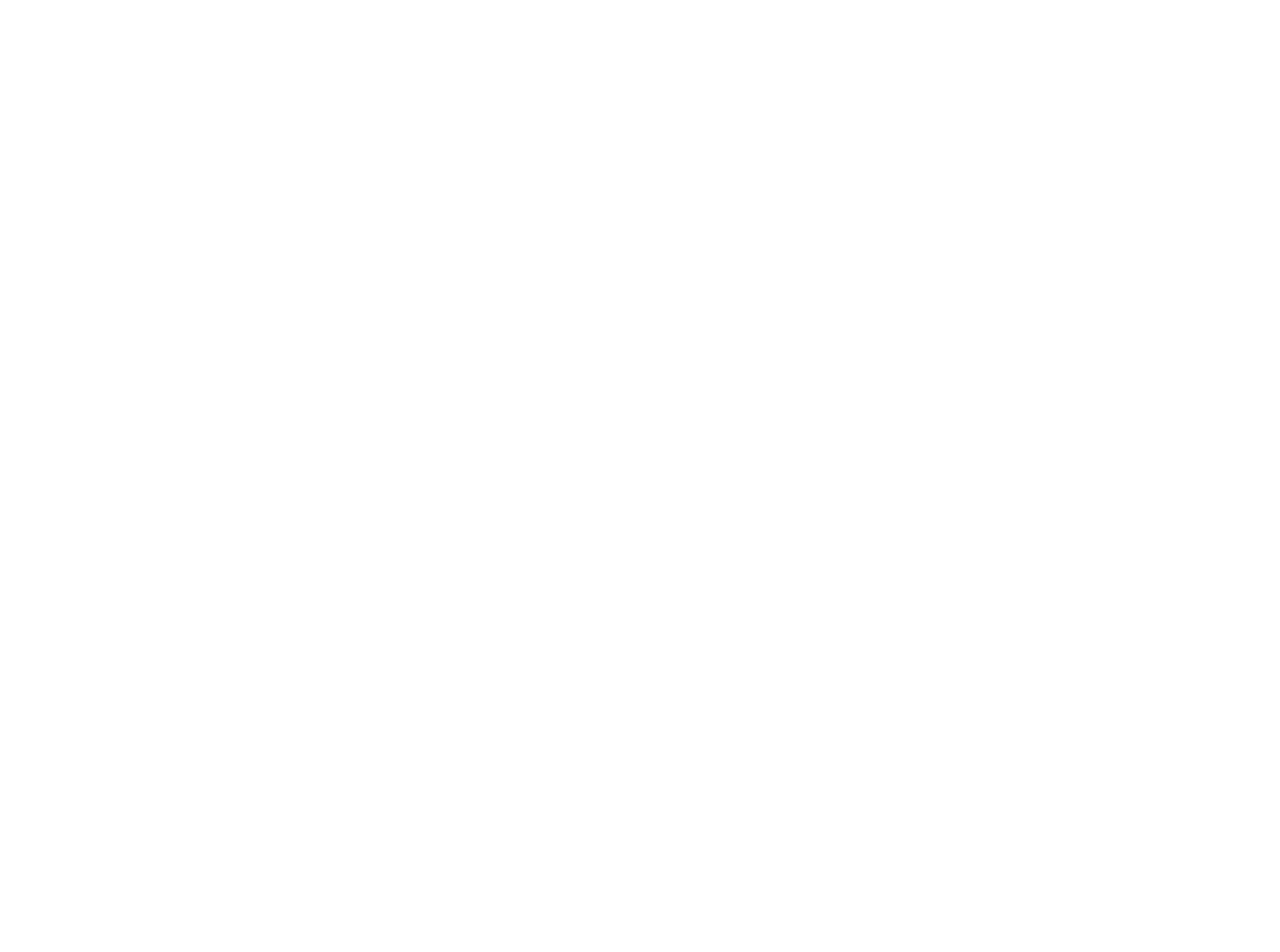
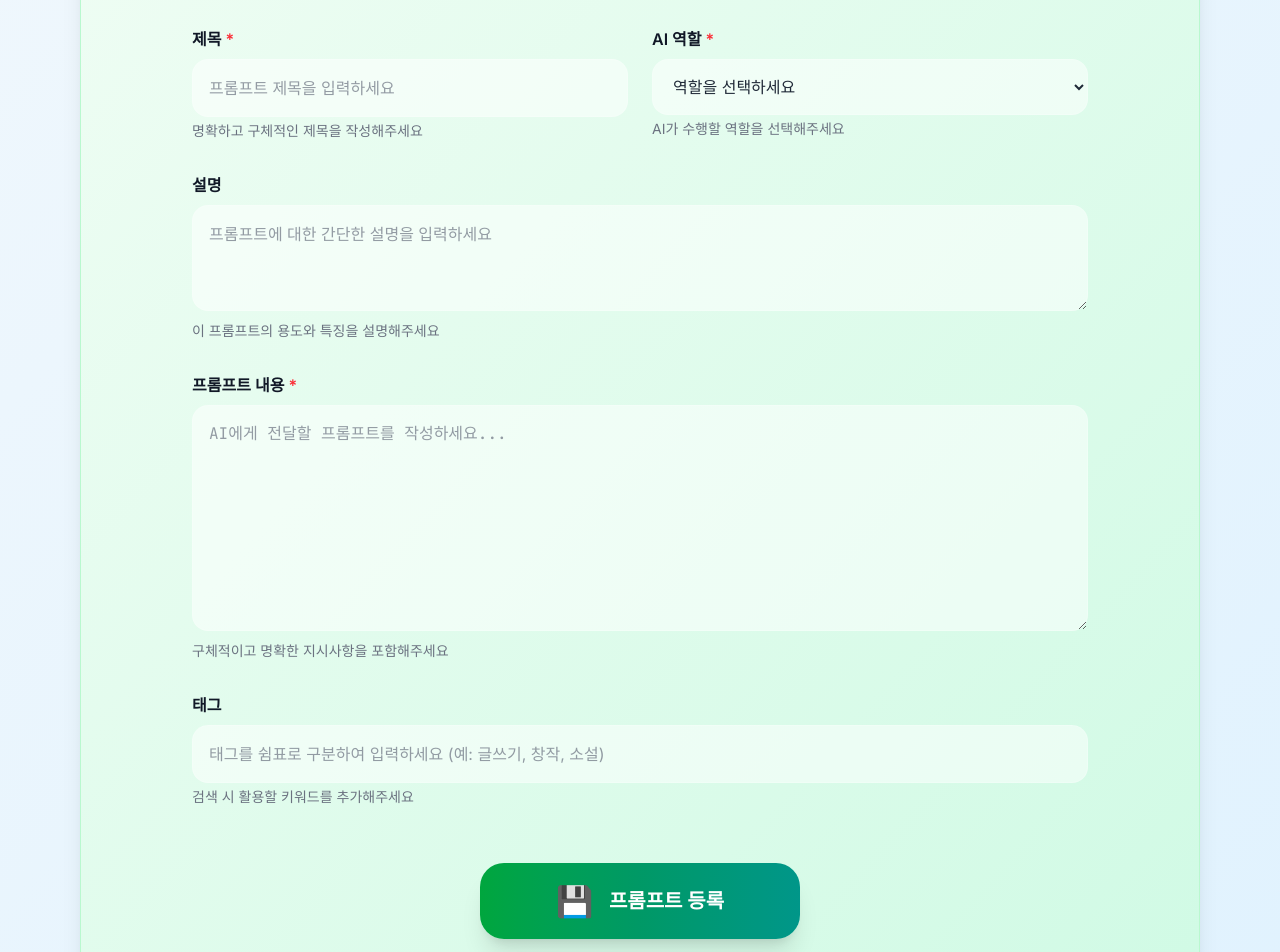
Before and after one commit to life-is-like-a-game-lilag/Prompt, a Next.js app: page / in a window 1280 px wide. Shown: the part 1560-2512 px from the top of the page. Before the commit the page ends 1379 px from the top, so only its background shows below. Built offline with nearby package versions, Linux system fonts and the light colour scheme.

Commit message:
📝 프롬프트 등록 폼 구현 - 제목/역할/설명/내용/태그 입력 필드, 유효성 검사, 접근성 힌트, 그라디언트 디자인, 완전한 ARIA 라벨링 및 키보드 네비게이션 지원

```diff
--- a/src/app/page.tsx
+++ b/src/app/page.tsx
@@ -180,6 +180,138 @@
             </div>
           </div>
         </section>
+
+        {/* 프롬프트 등록 섹션 */}
+        <section className="mb-12 lg:mb-16" aria-labelledby="prompt-registration-section" id="prompt-registration">
+          <div className="bg-gradient-to-br from-green-50 to-emerald-100 dark:from-gray-800 dark:to-gray-900 rounded-2xl lg:rounded-3xl p-6 lg:p-8 shadow-xl border border-green-200 dark:border-gray-700">
+            <div className="mb-6 lg:mb-8">
+              <div className="flex items-center justify-center w-16 h-16 lg:w-20 lg:h-20 bg-gradient-to-br from-green-500 to-emerald-600 rounded-full mb-4 shadow-lg mx-auto" aria-hidden="true">
+                <span className="text-3xl lg:text-4xl" role="img" aria-label="연필 이모지">✏️</span>
+              </div>
+              <h2 id="prompt-registration-section" className="text-2xl lg:text-3xl font-bold theme-text-primary mb-3 lg:mb-4 text-center">
+                프롬프트 등록
+              </h2>
+              <p className="theme-text-secondary text-center max-w-2xl mx-auto text-sm lg:text-base">
+                새로운 프롬프트를 작성하고 저장하여 언제든지 재사용하세요
+              </p>
+            </div>
+
+            {/* 등록 폼 */}
+            <form className="space-y-6 lg:space-y-8 max-w-4xl mx-auto" aria-label="프롬프트 등록 폼">
+              {/* 제목과 역할 */}
+              <div className="grid grid-cols-1 lg:grid-cols-2 gap-4 lg:gap-6">
+                <div>
+                  <label htmlFor="prompt-title" className="block text-sm lg:text-base font-semibold theme-text-primary mb-2">
+                    제목 <span className="text-red-500" aria-label="필수 입력">*</span>
+                  </label>
+                  <input
+                    type="text"
+                    id="prompt-title"
+                    placeholder="프롬프트 제목을 입력하세요"
+                    className="w-full px-4 py-3 lg:py-4 border border-gray-300 dark:border-gray-600 rounded-xl lg:rounded-2xl theme-input focus:ring-2 focus:ring-green-500 focus:border-transparent text-sm lg:text-base"
+                    required
+                    aria-describedby="prompt-title-hint"
+                  />
+                  <p id="prompt-title-hint" className="text-xs lg:text-sm theme-text-secondary mt-1">
+                    명확하고 구체적인 제목을 작성해주세요
+                  </p>
+                </div>
+
+                <div>
+                  <label htmlFor="prompt-role" className="block text-sm lg:text-base font-semibold theme-text-primary mb-2">
+                    AI 역할 <span className="text-red-500" aria-label="필수 입력">*</span>
+                  </label>
+                  <select
+                    id="prompt-role"
+                    className="w-full px-4 py-3 lg:py-4 border border-gray-300 dark:border-gray-600 rounded-xl lg:rounded-2xl theme-input focus:ring-2 focus:ring-green-500 focus:border-transparent text-sm lg:text-base"
+                    required
+                    aria-describedby="prompt-role-hint"
+                  >
+                    <option value="">역할을 선택하세요</option>
+                    <option value="assistant">AI 어시스턴트</option>
+                    <option value="creative">창작 도우미</option>
+                    <option value="technical">기술 전문가</option>
+                    <option value="educational">교육 도우미</option>
+                    <option value="analyst">분석 전문가</option>
+                    <option value="writer">작가</option>
+                    <option value="translator">번역가</option>
+                  </select>
+                  <p id="prompt-role-hint" className="text-xs lg:text-sm theme-text-secondary mt-1">
+                    AI가 수행할 역할을 선택해주세요
+                  </p>
+                </div>
+              </div>
+
+              {/* 설명 */}
+              <div>
+                <label htmlFor="prompt-description" className="block text-sm lg:text-base font-semibold theme-text-primary mb-2">
+                  설명
+                </label>
+                <textarea
+                  id="prompt-description"
+                  rows={3}
+                  placeholder="프롬프트에 대한 간단한 설명을 입력하세요"
+                  className="w-full px-4 py-3 lg:py-4 border border-gray-300 dark:border-gray-600 rounded-xl lg:rounded-2xl theme-input focus:ring-2 focus:ring-green-500 focus:border-transparent resize-vertical text-sm lg:text-base"
+                  aria-describedby="prompt-description-hint"
+                />
+                <p id="prompt-description-hint" className="text-xs lg:text-sm theme-text-secondary mt-1">
+                  이 프롬프트의 용도와 특징을 설명해주세요
+                </p>
+              </div>
+
+              {/* 프롬프트 내용 */}
+              <div>
+                <label htmlFor="prompt-content" className="block text-sm lg:text-base font-semibold theme-text-primary mb-2">
+                  프롬프트 내용 <span className="text-red-500" aria-label="필수 입력">*</span>
+                </label>
+                <textarea
+                  id="prompt-content"
+                  rows={8}
+                  placeholder="AI에게 전달할 프롬프트를 작성하세요..."
+                  className="w-full px-4 py-3 lg:py-4 border border-gray-300 dark:border-gray-600 rounded-xl lg:rounded-2xl theme-input focus:ring-2 focus:ring-green-500 focus:border-transparent resize-vertical text-sm lg:text-base font-mono"
+                  required
+                  aria-describedby="prompt-content-hint"
+                />
+                <p id="prompt-content-hint" className="text-xs lg:text-sm theme-text-secondary mt-1">
+                  구체적이고 명확한 지시사항을 포함해주세요
+                </p>
+              </div>
+
+              {/* 태그 */}
+              <div>
+                <label htmlFor="prompt-tags" className="block text-sm lg:text-base font-semibold theme-text-primary mb-2">
+                  태그
+                </label>
+                <input
+                  type="text"
+                  id="prompt-tags"
+                  placeholder="태그를 쉼표로 구분하여 입력하세요 (예: 글쓰기, 창작, 소설)"
+                  className="w-full px-4 py-3 lg:py-4 border border-gray-300 dark:border-gray-600 rounded-xl lg:rounded-2xl theme-input focus:ring-2 focus:ring-green-500 focus:border-transparent text-sm lg:text-base"
+                  aria-describedby="prompt-tags-hint"
+                />
+                <p id="prompt-tags-hint" className="text-xs lg:text-sm theme-text-secondary mt-1">
+                  검색 시 활용할 키워드를 추가해주세요
+                </p>
+              </div>
+
+              {/* 등록 버튼 */}
+              <div className="text-center pt-4 lg:pt-6">
+                <button
+                  type="submit"
+                  className="inline-flex items-center justify-center gap-3 lg:gap-4 bg-gradient-to-r from-green-600 via-emerald-600 to-teal-600 text-white px-8 py-4 lg:px-12 lg:py-5 rounded-2xl lg:rounded-3xl font-bold text-lg lg:text-xl hover:from-green-700 hover:via-emerald-700 hover:to-teal-700 transition-all duration-300 transform hover:scale-105 hover:shadow-2xl shadow-xl min-w-[280px] lg:min-w-[320px] focus:outline-none focus:ring-4 focus:ring-green-300 focus:ring-opacity-75"
+                  aria-label="프롬프트 등록하기"
+                >
+                  <span className="text-2xl lg:text-3xl" role="img" aria-label="저장 이모지">💾</span>
+                  <span>프롬프트 등록</span>
+                </button>
+
+                <p className="text-xs lg:text-sm theme-text-secondary mt-4">
+                  등록된 프롬프트는 언제든지 수정하거나 삭제할 수 있습니다
+                </p>
+              </div>
+            </form>
+          </div>
+        </section>
       </main>
     </div>
   );
```
